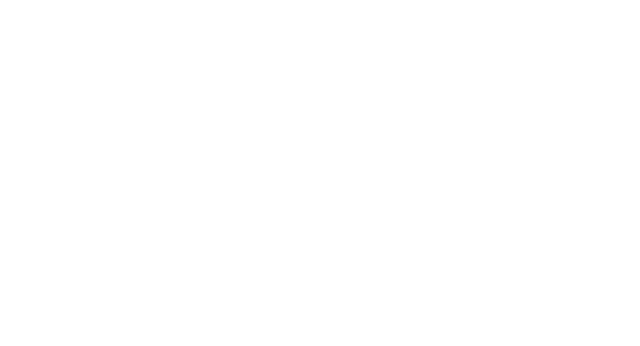
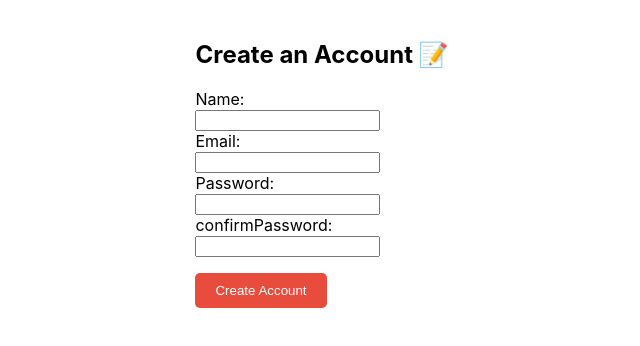
Before and after one commit to RajeshNayak24/budget_tracker, a React (Create React App) app in the folder client/: page /signup in a window 1280 px wide. Before the commit this address had no page. Shown: the top 346 px of the page, without its empty margins (318-958 px from the left). Built offline with nearby package versions, Linux system fonts and the light colour scheme.

Commit message:
Pages created signup and homepage

```diff
--- a/client/src/App.js
+++ b/client/src/App.js
@@ -3,6 +3,8 @@ import './App.css';
 import  { BrowserRouter as Router, Route, Routes } from 'react-router-dom';
 import LoginPage from './pages/LoginPage';
 import Dashboard from './pages/Dashboard';
+import SignupPage from './pages/SignupPage';
+import HomePage from './pages/HomePage';
 
 
 
@@ -10,7 +12,9 @@ function App() {
   return (
     <Router>
       <Routes>
-        <Route path="/" element={<LoginPage />} />
+        <Route path="/" element={<HomePage />} />
+        <Route path="/login" element={<LoginPage />} />
+        <Route path="/signup" element={<SignupPage />} />
         <Route path="/dashboard" element={<Dashboard />}  />
       </Routes>
     </Router>
--- /dev/null
+++ b/client/src/pages/HomePage.js
@@ -0,0 +1,48 @@
+import React from 'react'
+import { useNavigate } from 'react-router-dom'
+
+const HomePage = () => {
+    const navigate = useNavigate()
+  return (
+    <div style={{ maxWidth: 'fit-content', margin: 'auto', inline: 'auto', padding:'20px' }}>
+        <h1>Welcome to the Budget Tracker</h1>
+        <div>
+            <button
+            style={{
+                marginTop: '1rem',
+                padding: '10px 20px',
+                backgroundColor: '#e74c3c',
+                color: '#fff',
+                border: 'none',
+                borderRadius: '5px',
+                cursor: 'pointer'
+            }}
+                onClick={() => {
+                    navigate('/login')
+                }}>
+                Login
+            </button>
+        </div>
+        <div>
+            <button
+            style={{
+                marginTop: '1rem',
+                padding: '10px 20px',
+                backgroundColor: '#e74c3c',
+                color: '#fff',
+                border: 'none',
+                borderRadius: '5px',
+                cursor: 'pointer'
+            }}
+            onClick={() => {
+                navigate('/signup')
+            }}>
+            Register
+            </button>
+        </div>
+
+    </div>
+  )
+}
+
+export default HomePage
--- /dev/null
+++ b/client/src/pages/SignupPage.js
@@ -0,0 +1,138 @@
+import React,{useState} from 'react';
+import axios from 'axios';
+import {useNavigate} from 'react-router-dom';
+
+const SignupPage = () => {
+    const [name, setName] = useState('');
+    const [email, setEmail] = useState('');
+    const [password, setPassword] = useState('');
+    const [confirmPassword, setConfirmPassword] = useState('');
+    const [error, setError] = useState('');
+    const [loading, setLoding] = useState(false)
+
+    const navigate = useNavigate();
+
+    const handleSubmit = async(e) => {
+        e.preventDefault();
+        if (name === '' || email === '' || password === '' || confirmPassword === '') {
+            setError('All fields are required');
+            return;
+        }
+        if (password !== confirmPassword) {
+            setError('Passwords do not match');
+            return;
+        }
+        if (!email.includes('@')) {
+            setError('Invalid email format');
+            return;
+        }
+
+        console.log('Signup successful');
+        setError('');
+        setLoding(true)
+        try {
+
+            const response = await axios.post('http://localhost:5050/signup', {
+                name,
+                email,
+                password,
+                confirmPassword,
+            });
+
+            console.log('Signup Success:', response.data);
+            // alert('Signup successful ✅');
+            localStorage.setItem('token', response.data.token);
+
+
+            setName('');
+            setEmail('');
+            setPassword('');
+            setConfirmPassword('');
+
+            navigate('/login');
+        } catch (err) {
+
+            if (err.response && err.response.data.message) {
+                setError(err.response.data.message);
+            }else {
+                setError('Signup failed. Try again.');
+            }
+        } finally {
+            setLoding(false);
+        }
+
+    }
+    return (
+    <div style={{maxWidth: 'fit-content', margin: 'auto', inline: 'auto', padding:'20px'}}>
+        <h2>Create an Account 📝</h2>
+        {error && (
+            <div style={{color:'red', fontSize:'14px', marginBottom:'1rem'}}>{error}</div>
+        )}
+        <form onSubmit={handleSubmit}>
+           <div>
+                <label htmlFor='name'>Name:</label><br/>
+                <input
+                    type="text"
+                    name="name"
+                    value={name}
+                    onChange={(e) => {
+                        setName(e.target.value)
+                    }}
+                />
+                <br/>
+           </div>
+           <div>
+                <label htmlFor='email'>Email:</label><br/>
+                <input
+                    type="email"
+                    name="email"
+                    value={email}
+                    onChange={(e) => {
+                        setEmail(e.target.value)
+                    }}
+                />
+            </div>
+            <div>
+                <label htmlFor='password'>Password:</label><br/>
+                <input
+                    type="password"
+                    name="password"
+                    value={password}
+                    onChange={(e) => {
+                        setPassword(e.target.value)
+                    }}
+                />
+            </div>
+            <div>
+                <label>confirmPassword:</label><br/>
+                <input
+                    type="Password"
+                    name="confirmPassword"
+                    value={confirmPassword}
+                    onChange={(e) => {
+                        setConfirmPassword(e.target.value)
+                    }}
+                />
+            </div>
+            <div>
+                <button
+                    style={{
+                        marginTop: '1rem',
+                        padding: '10px 20px',
+                        backgroundColor: '#e74c3c',
+                        color: '#fff',
+                        border: 'none',
+                        borderRadius: '5px',
+                        cursor: 'pointer'
+                    }}
+                    type="Submit"
+                    disabled={loading}>{loading? 'Signing up...' : 'Create Account' }
+                </button>
+            </div>
+        </form>
+
+    </div>
+  )
+}
+
+export default SignupPage
```
Also changed, not shown: 1 other file (tests, documents, lock files or other folders).
